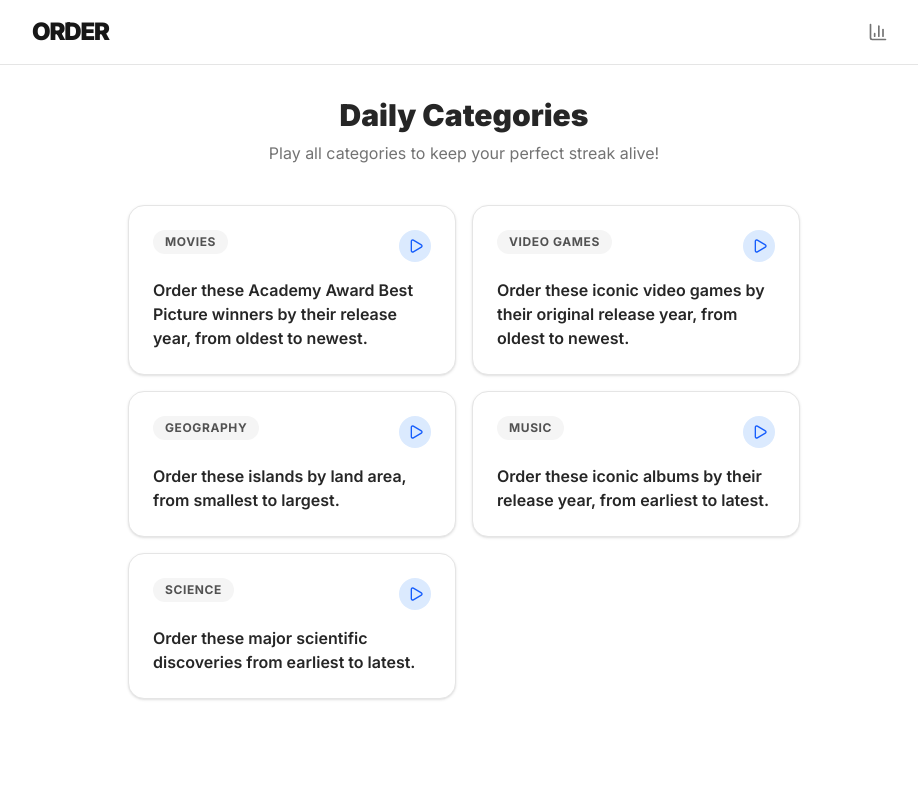
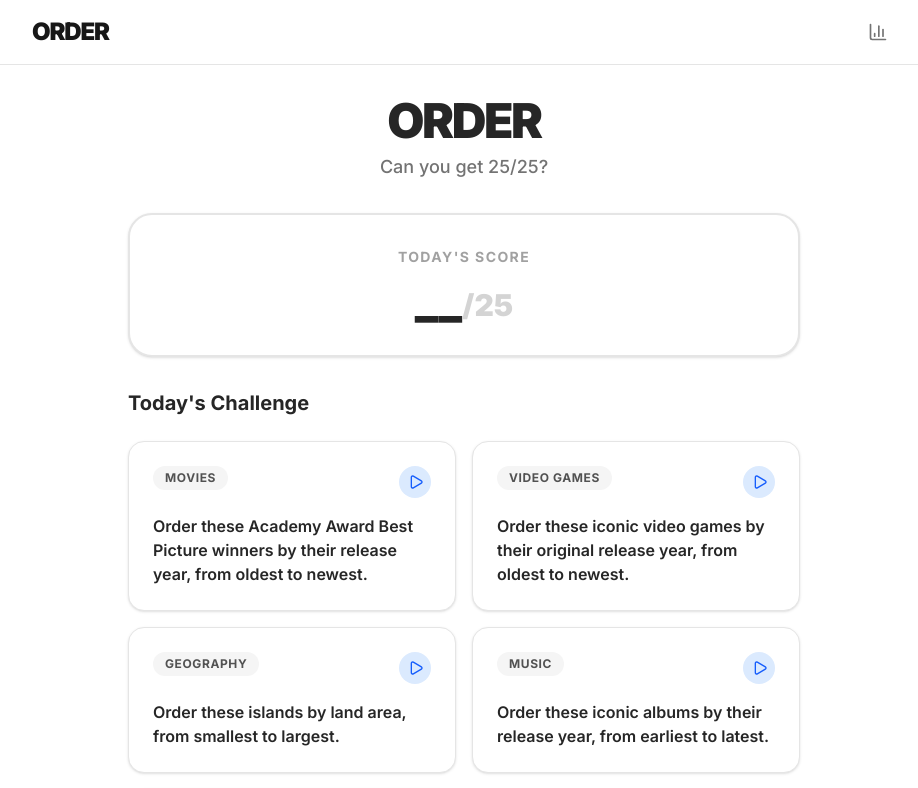
Before and after one commit to joemorgan0/ORDER, a Next.js app: page / in a window 1280 px wide. Shown: the top 788 px of the page, without its empty margins (176-1094 px from the left). Built offline with nearby package versions, Linux system fonts and the light colour scheme.

Commit message:
UI update

```diff
--- a/src/app/page.tsx
+++ b/src/app/page.tsx
@@ -6,7 +6,7 @@ import { getPuzzlesByDate, getTodayDateString } from "@/lib/gameLogic";
 import { getGameState } from "@/lib/storage";
 import { GameState } from "@/types/game";
 import Link from "next/link";
-import { Play, CheckCircle2 } from "lucide-react";
+import { Play, CheckCircle2, Trophy, Flame } from "lucide-react";
 
 // Fallback to recent date if no puzzles are available for today during development/MVP
 const fallbackDate = puzzles[puzzles.length - 1]?.date;
@@ -30,11 +30,52 @@ export default function Home() {
     return null; // avoid hydration mismatch
   }
 
+  // Calculate today's overall score
+  let todayScore = 0;
+  let completedCount = 0;
+
+  todayPuzzles.forEach(puzzle => {
+    const result = gameState.completedPuzzles[puzzle.id];
+    if (result) {
+      todayScore += result.score;
+      completedCount += 1;
+    }
+  });
+
   return (
     <div className="flex flex-col items-center max-w-2xl mx-auto w-full animate-in fade-in duration-500">
-      <div className="text-center mb-10">
-        <h1 className="text-3xl font-black mb-2 text-neutral-800 dark:text-neutral-100">Daily Categories</h1>
-        <p className="text-neutral-500 dark:text-neutral-400">Play all categories to keep your perfect streak alive!</p>
+      <div className="text-center mb-8">
+        <h1 className="text-5xl font-black mb-2 text-neutral-800 dark:text-neutral-100 tracking-tighter">ORDER</h1>
+        <p className="text-lg font-medium text-neutral-500 dark:text-neutral-400">Can you get 25/25?</p>
+      </div>
+
+      <div className="w-full mb-8">
+        {completedCount === 5 ? (
+          todayScore === 25 ? (
+            <div className="w-full bg-gradient-to-br from-yellow-400 to-orange-500 text-white rounded-3xl p-8 text-center shadow-lg transform transition-all hover:scale-[1.02]">
+              <Trophy className="w-12 h-12 mx-auto mb-4 text-yellow-100" />
+              <h2 className="text-3xl font-black mb-1 tracking-tight">PERFECT DAY</h2>
+              <div className="text-5xl font-black">25/25</div>
+            </div>
+          ) : (
+            <div className="w-full bg-neutral-900 dark:bg-neutral-800 text-white rounded-3xl p-8 text-center shadow-md">
+              <h2 className="text-xl font-bold mb-2 text-neutral-400 uppercase tracking-widest">Today's Score</h2>
+              <div className="text-5xl font-black">{todayScore}<span className="text-3xl text-neutral-500">/25</span></div>
+            </div>
+          )
+        ) : (
+          <div className="w-full bg-white dark:bg-neutral-900 border-2 border-neutral-200 dark:border-neutral-800 rounded-3xl p-8 text-center shadow-sm">
+            <h2 className="text-sm font-bold mb-2 text-neutral-400 uppercase tracking-widest">Today's Score</h2>
+            <div className="text-5xl font-black text-neutral-800 dark:text-neutral-100">
+              {completedCount === 0 ? "__" : todayScore}
+              <span className="text-3xl text-neutral-300 dark:text-neutral-700">/25</span>
+            </div>
+          </div>
+        )}
+      </div>
+
+      <div className="w-full flex items-center mb-6">
+        <h2 className="text-xl font-bold text-neutral-800 dark:text-neutral-200">Today's Challenge</h2>
       </div>
 
       <div className="grid grid-cols-1 sm:grid-cols-2 gap-4 w-full">
```
